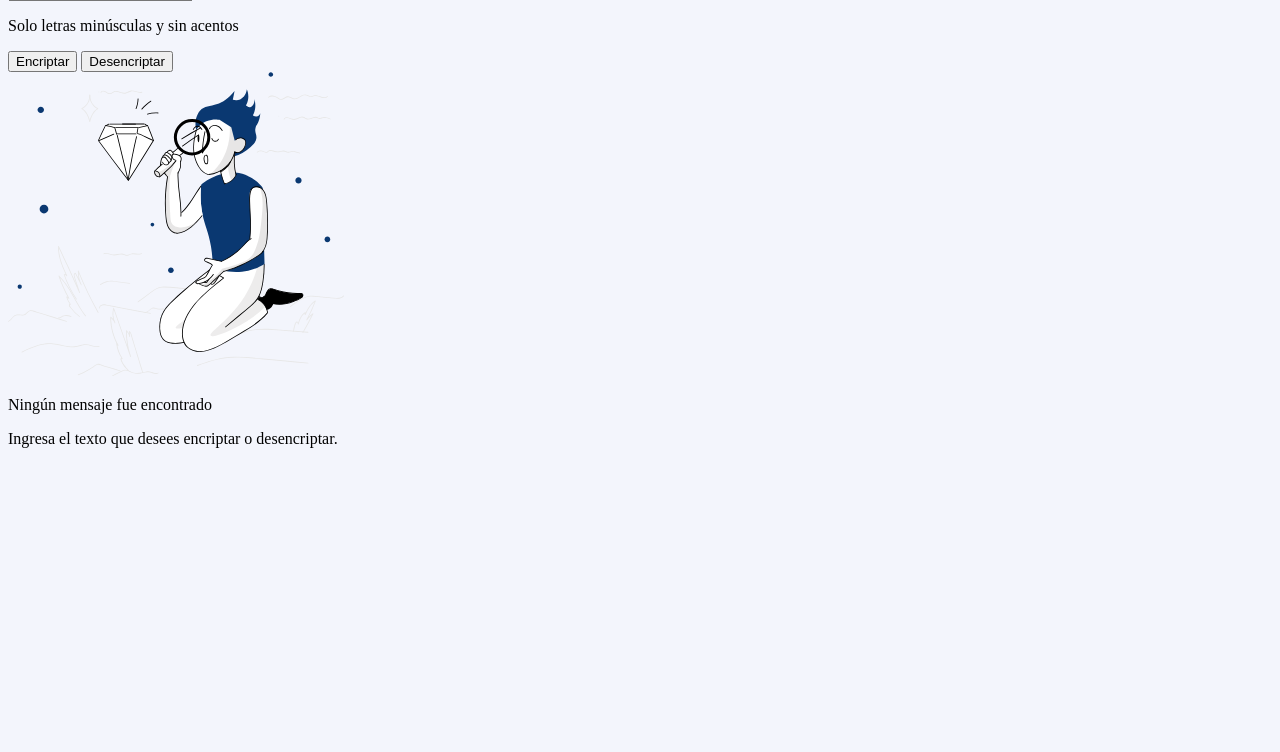
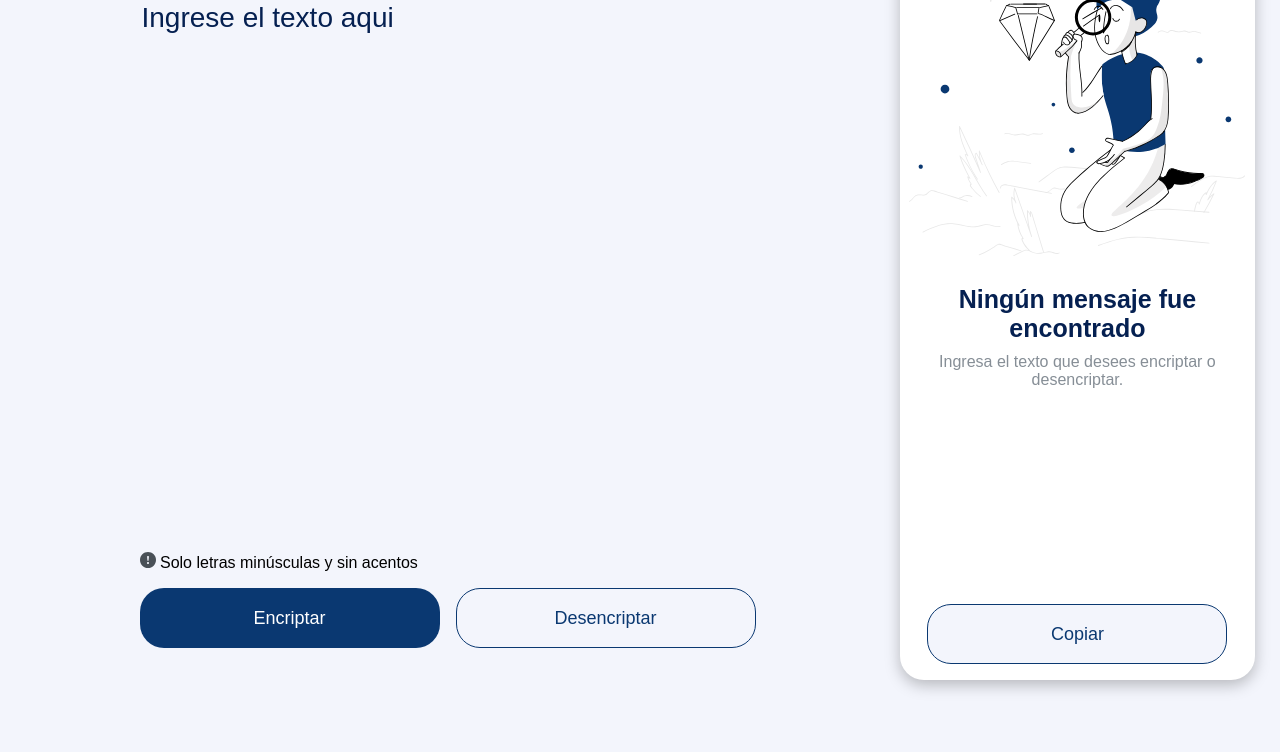
Before and after one commit to maxcasqui/alura-latam, a plain HTML site: page index.html in a window 1280 px wide. Shown: the part 80-832 px from the top of the page. Before the commit the page ends 800 px from the top, so only its background shows below. Drawn offline with Linux system fonts and the light colour scheme.

Commit message:
Front-end for desktop finished.

```diff
--- a/css/custom.css
+++ b/css/custom.css
@@ -1,4 +1,5 @@
 :root{
+    --white: #fff;
     --dark-blue-100: #609ED4;
     --dark-blue-200: #356EA9;
     --dark-blue-300: #0A3871;
@@ -19,5 +20,110 @@
 }
 
 body{
+    font-family: sans-serif;
+    background-color: var(--light-blue-100);
+    margin: 0;
+    overflow: hidden;
+}
+
+.main-container{
+    display: flex;
+    min-height: 100vh;
+}
+
+.left-side{
+    padding-top: 1em;
+    flex: 1 1 10%;
+    display: flex;
+    justify-content: center;
+}
+
+.middle-side{
+    padding-top: 5em;
+    flex: 1 1 60%;
+    padding-inline-start: 1%;
+}
+
+.input-text{
+    resize: none;
+    width: 90%;
+    height: 100%;
+    font-family: sans-serif;
+    font-size: 28px;
+    color: var(--dark-blue-500);
+    border: none;
+    background-color: transparent;
+    outline: none;
+}
+.input-text::-webkit-input-placeholder{
+    color: var(--dark-blue-500);
+}
+
+.middle-top{
+    height: 70%;
+}
+.middle-bottom{
+    padding-top: 2em;
+    height: 30%;
+    color: black;
+}
+.button-options{
+    display: flex;
+    width: 90%;
+    gap: 1em;
+}
+.button-options > button, #btn-copy-res{
+    width: 300px;
+    border: none;
+    border-radius: 24px;
+    font-size: 18px;
+    height: 60px;
+    cursor: pointer;
+}
+#btn-encrypt{
+    background-color: var(--dark-blue-300);
+    color: var(--white);
+}
+#btn-decrypt, #btn-copy-res{
+    border: 1px solid var(--dark-blue-300);
+    color: var(--dark-blue-300);
     background-color: var(--light-blue-100);
 }
+#btn-decrypt:hover, #btn-copy-res:hover, #btn-encrypt:hover{
+    transform: translateY(-4px);
+    transition: .5s transform;
+}
+
+.right-side{
+    padding-top: 1em;
+    flex: 0 1 30%;
+}
+
+.right-result{
+    width: 85%;
+    height: 89vh;
+    padding: 1em;
+    background-color: var(--white);
+    border-radius: 24px;
+    display: flex;
+    flex-direction: column;
+    align-items: center;
+    justify-content: space-between;
+    box-shadow: 0px 5px 15px rgba(0, 0, 0, 0.25);
+}
+
+.res-mess-title{
+    font-weight: bold;
+    font-size: 25px;
+    text-align: center;
+    margin-top: 1em;
+    margin-bottom: .4em;
+    color: var(--dark-blue-500);
+}
+
+.res-mess-details{
+    margin-top: 0;
+    font-size: 16px;
+    text-align: center;
+    color: var(--gray-blue-300);
+}
--- a/index.html
+++ b/index.html
@@ -16,11 +16,11 @@
         </section>
         <section class="middle-side">
             <div class="middle-top">
-                <input type="text" name="input-text" id="input-text" placeholder="Ingrese el texto aqui">
+                <textarea class="input-text" id="input-text" placeholder="Ingrese el texto aqui" autofocus></textarea>
             </div>
             <div class="middle-bottom">
                 <div class="messages">
-                    <p>Solo letras minúsculas y sin acentos</p>
+                    <p><img src="img/icon-info.svg" alt=""> Solo letras minúsculas y sin acentos</p>
                 </div>
                 <div class="button-options">
                     <button id="btn-encrypt">Encriptar</button>
@@ -30,9 +30,12 @@
         </section>
         <section class="right-side">
             <div class="right-result">
-                <img src="img/imagefortext.svg" alt="result image">
-                <p class="res-mess-title">Ningún mensaje fue encontrado</p>
-                <p class="res-mess-details">Ingresa el texto que desees encriptar o desencriptar.</p>
+                <section>
+                    <img src="img/imagefortext.svg" alt="result image">
+                    <p class="res-mess-title">Ningún mensaje fue encontrado</p>
+                    <p class="res-mess-details">Ingresa el texto que desees encriptar o desencriptar.</p>
+                </section>
+                <button id="btn-copy-res">Copiar</button>
             </div>
         </section>
     </main>
```
Also changed, not shown: img/icon-info.svg (added).
